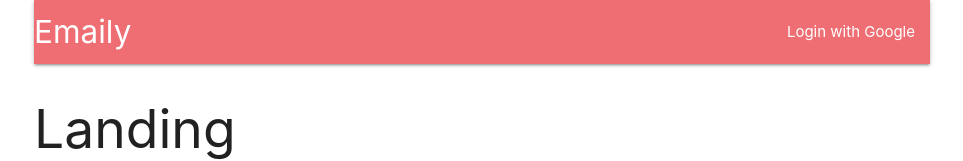
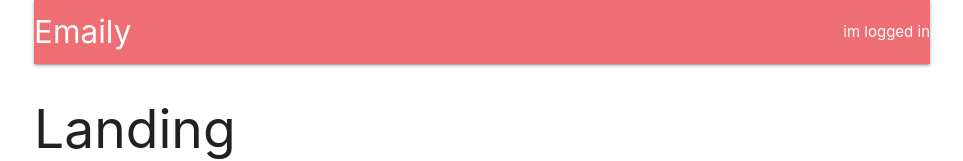
Before and after one commit to turnermike/emaily, a React (Create React App) app in the folder client/: page / in a window 1280 px wide. Shown: the top 161 px of the page, without its empty margins (158-1121 px from the left). Built offline with nearby package versions, Linux system fonts and the light colour scheme.

Commit message:
on step 80 5:30 stuck on current login state

```diff
--- a/client/src/actions/index.js
+++ b/client/src/actions/index.js
@@ -17,6 +17,5 @@
 // curly braces not required for a single statement
 const fetchUser = () => async dispatch => {
     const res await axios.get('/api/current_user');
-    console.log('res',res);
-    dispatch({ type: FETCH_USER, payload: res.data }); // return the data
+    dispatch({ type: FETCH_USER, payload: res.data });
 }
--- a/client/src/components/Header.js
+++ b/client/src/components/Header.js
@@ -1,17 +1,29 @@
 import React, { Component } from 'react';
+import { connect } from 'react-redux';
 
 class Header extends Component {
 
+    renderContent() {
+
+        switch(this.props.auth){
+            case null:
+                return 'still deciding';
+            case false:
+                return 'im logged out';
+            default:
+                return 'im logged in';
+        }
+    }
+
     render() {
+        // console.log('this.props', this.props);
 
         return (
             <nav>
                 <div className="nav-wrapper">
                     <a className="left brand-logo">Emaily</a>
                     <ul className="right">
-                        <li>
-                            <a>Login with Google</a>
-                        </li>
+                        {this.renderContent()}
                     </ul>
                 </div>
             </nav>
@@ -19,4 +31,10 @@
     }
 }
 
-export default Header;
+function mapStateToProps({ auth }) {
+
+    return { auth };    // if key:value are the same name such as auth:auth, we can just use 'auth'
+
+}
+
+export default connect()(Header);
--- a/client/src/reducers/authReducer.js
+++ b/client/src/reducers/authReducer.js
@@ -1,9 +1,10 @@
 import { FETCH_USER } from '../actions/types';
 
 export default function(state = null, action) {
+    // console.log('action', action);
     switch(action.type) {
         case FETCH_USER:
-
+            return action.payload || false; // action.payload returns an object or empty string
         default:
             return state;
     }
```
Also changed, not shown: 1 other file (tests, documents, lock files or other folders).
